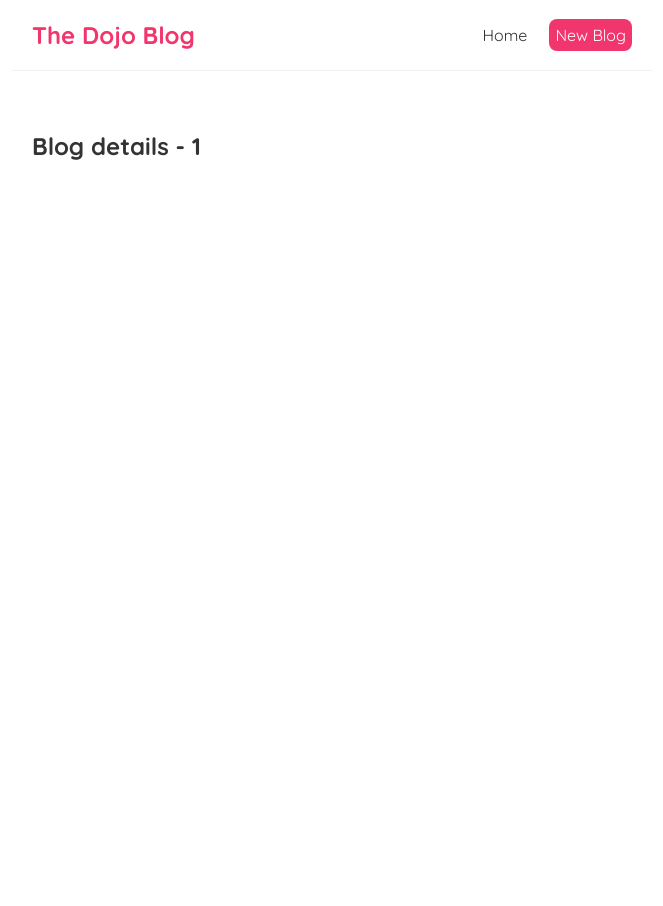
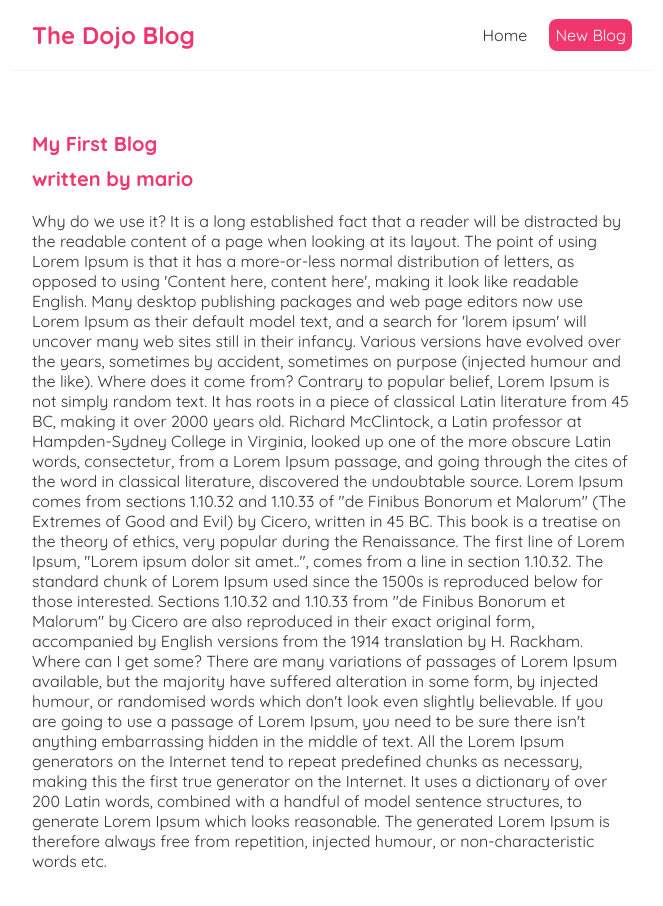
Before and after one commit to WALL-EEEEEEE/modern-react-tutorial, a React (Create React App) app in the folder dojo-blog/: page /blogs/1 in a window 1280 px wide. Shown: the top 906 px of the page, without its empty margins (308-971 px from the left). Before the commit the page ends 800 px from the top, so only its background shows below. Built offline with nearby package versions, Linux system fonts and the light colour scheme; data requests are answered from the project's data file.

Commit message:
reuse useFetch

```diff
--- a/dojo-blog/src/BlogDetails.js
+++ b/dojo-blog/src/BlogDetails.js
@@ -1,12 +1,31 @@
 import { useParams } from "react-router-dom";
+import useFetch from "./useFetch";
 
 const BlogDetails = () => {
-    const { id } = useParams()
-    return (
+  const { id } = useParams();
+  const {
+    data: blog,
+    isLoading,
+    error,
+  } = useFetch(`http://localhost:8000/blogs/${id}`);
+  return (
+    <div>
+      {isLoading && <div>Loading</div>}
+      {error && <div>{error.message}</div>}
+
+      {blog && (
         <div className="blog-details">
-            <h2>Blog details - { id } </h2>
+          <h2> {blog.title} </h2>
+          <article>
+            <h2>written by {blog.author}</h2>
+            <div>
+                {blog.body}
+            </div>
+          </article>
         </div>
-     );
-}
+      )}
+    </div>
+  );
+};
 
 export default BlogDetails;
--- a/dojo-blog/src/index.css
+++ b/dojo-blog/src/index.css
@@ -48,3 +48,25 @@
   color: #f1356d;
   margin-bottom: 8px;
 }
+
+.blog-preview a{
+  text-decoration: none;
+}
+
+/* blog details page */
+.blog-details h2 {
+  font-size: 20px;
+  color: #f1356d;
+  margin-bottom: 10px;
+}
+.blog-details div {
+  margin: 20px 0;
+}
+.blog-details button {
+  background: #f1356d;
+  color: #fff;
+  border: 0;
+  padding: 8px;
+  border-radius: 8px;
+  cursor: pointer;
+}
```
